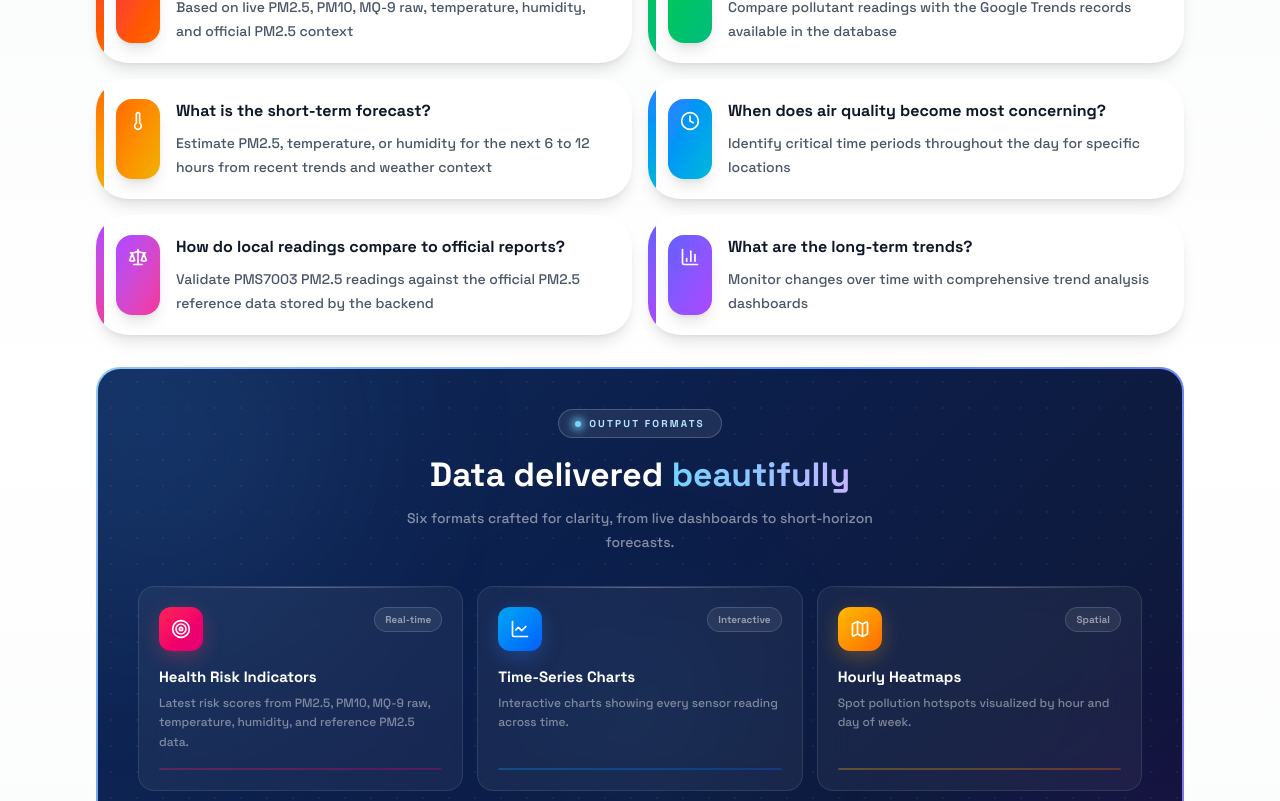
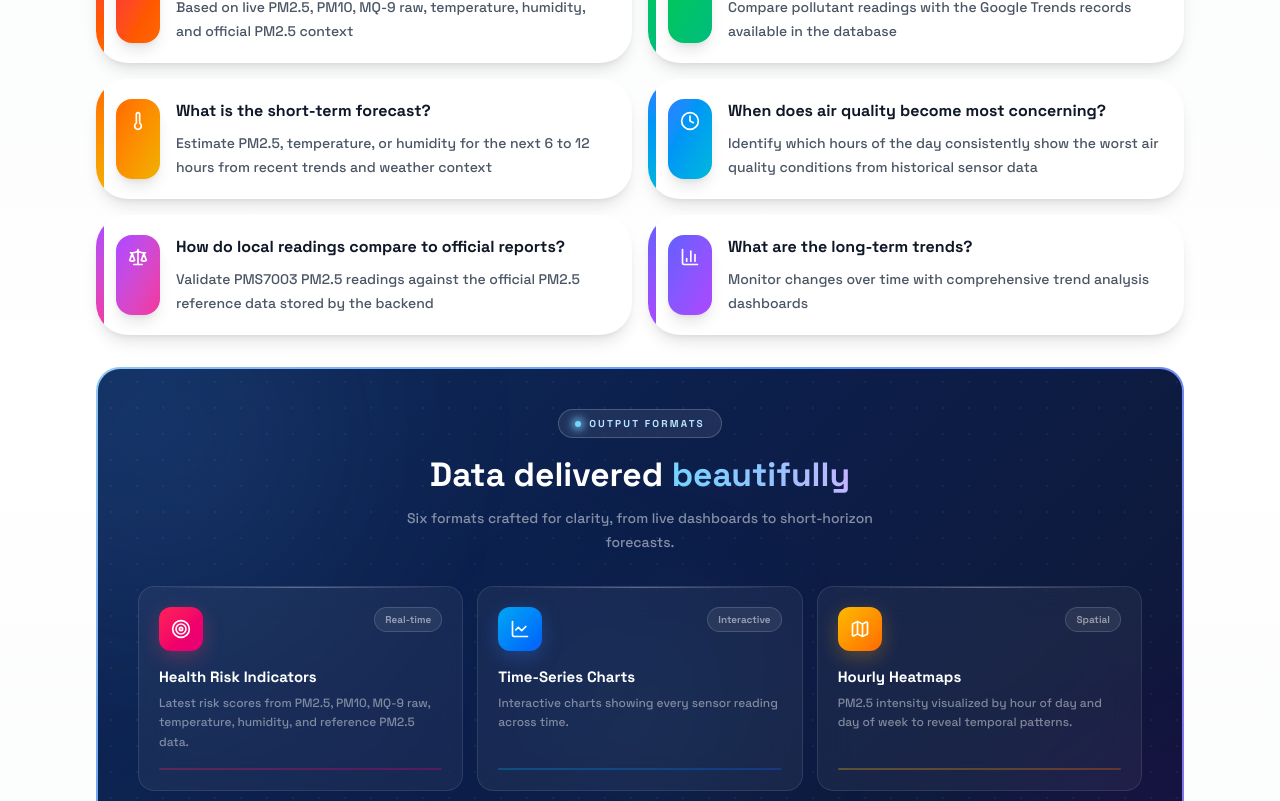
Before and after one commit to honey-airhealth/airhealth-monitor, a React (Vite) app in the folder frontend/: page / in a window 1280 px wide. Shown: the part 3199-4000 px from the top of the page. Built offline with nearby package versions, Linux system fonts and the light colour scheme; no server answers.

Commit message:
fix: text

```diff
--- a/frontend/src/components/ApiCapabilities.tsx
+++ b/frontend/src/components/ApiCapabilities.tsx
@@ -23,7 +23,7 @@ const capabilities = [
   {
     icon: Clock,
     question: 'When does air quality become most concerning?',
-    answer: 'Identify critical time periods throughout the day for specific locations',
+    answer: 'Identify which hours of the day consistently show the worst air quality conditions from historical sensor data',
     color: 'from-blue-500 to-cyan-500',
   },
   {
@@ -61,7 +61,7 @@ const outputs = [
   },
   {
     name: 'Hourly Heatmaps',
-    desc: 'Spot pollution hotspots visualized by hour and day of week.',
+    desc: 'PM2.5 intensity visualized by hour of day and day of week to reveal temporal patterns.',
     Icon: Map,
     iconBg: 'from-amber-400 to-orange-500',
     iconShadow: 'rgba(245,158,11,0.3)',
```
